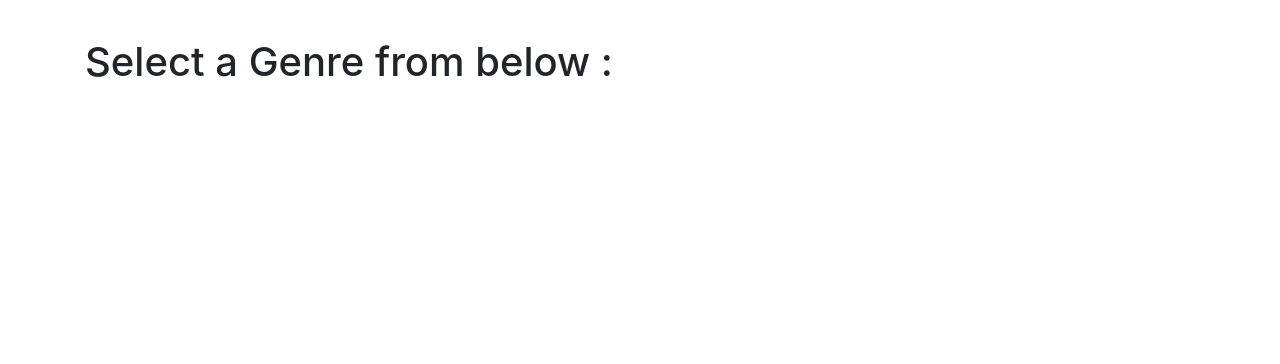
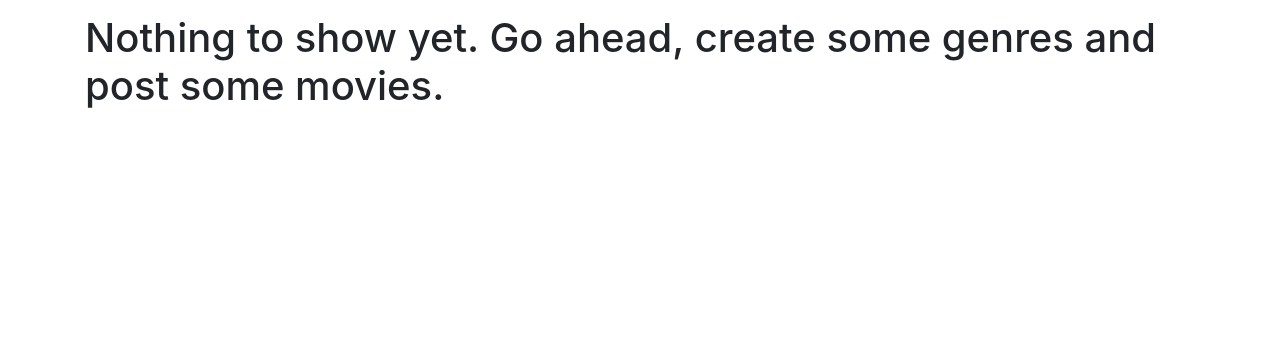
Before and after one commit to skb1129/item-catalog, a Flask app: page / in a window 1280 px wide. Shown: the part 56-420 px from the top of the page. Run offline with Flask 2, Linux system fonts and the light colour scheme; data that the repository does not hold is empty; some libraries are stand-ins or nearby versions.

Commit message:
no data handling

```diff
--- a/templates/genre_page.html
+++ b/templates/genre_page.html
@@ -1,4 +1,5 @@
 {% extends "base.html" %} {% block content %}
+{% if movies %}
     <div class="row">
         <div class="card-columns">
             {% for movie in movies %}
@@ -15,4 +16,7 @@
             {% endfor %}
         </div>
     </div>
+{% else %}
+    <h1 class="my-6">Nothing to show yet. Go ahead and post movies in this genre.</h1>
+{% endif %}
 {% endblock %}
--- a/templates/main_page.html
+++ b/templates/main_page.html
@@ -1,5 +1,9 @@
 {% extends "base.html" %} {% block content %}
-<h1 class="my-4">Select a Genre from below :</h1>
+{% if genres %}
+    <h1 class="my-4">Select a Genre from below :</h1>
+{% else %}
+    <h1 class="my-6">Nothing to show yet. Go ahead, create some genres and post some movies.</h1>
+{% endif %}
 <div class="list-group">
     {% for genre in genres %}
     <a href="{{ url_for('genre_page', genre=genre.name) }}" class="list-group-item list-group-item-action">{{genre.name}}</a>
```
Lines whose indentation alone changed are shown as unchanged.
